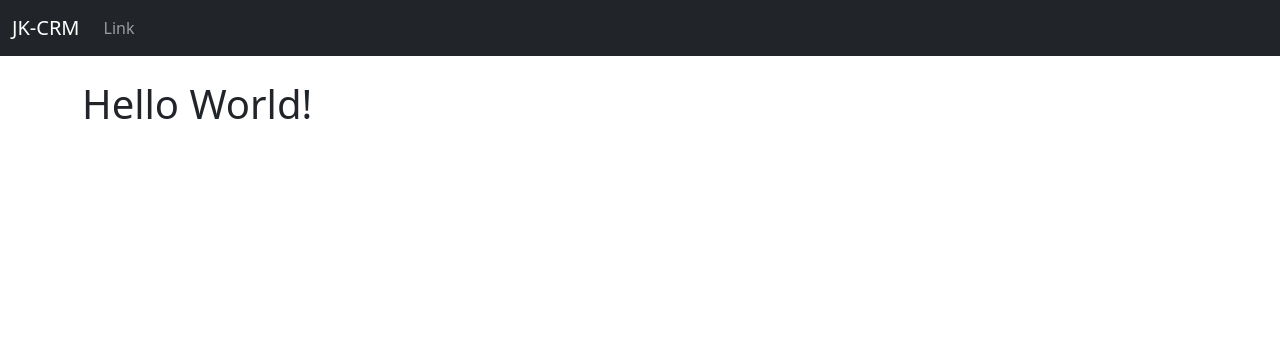
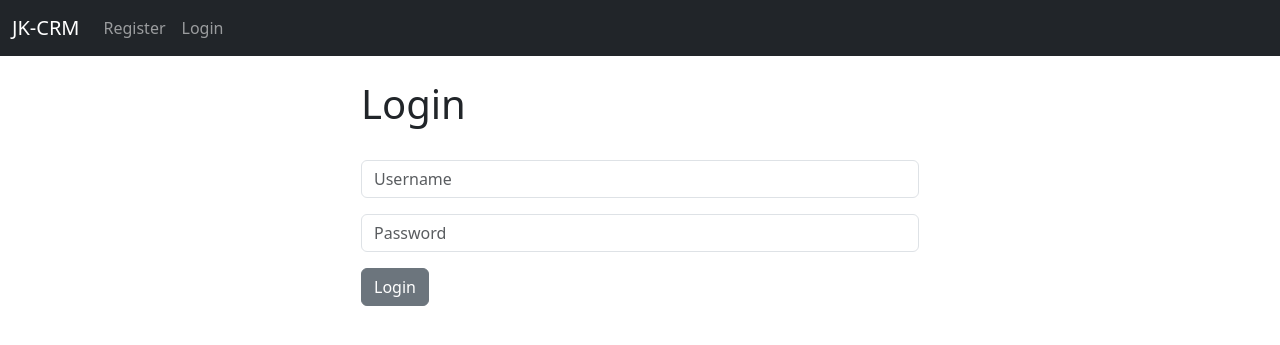
Before and after one commit to allardscheers/crm, a Django app: page / in a window 1280 px wide. Shown: the top 345 px of the page. Run offline with Django 5.2, Linux system fonts and the light colour scheme.

Commit message:
Insert login, logout and registration

```diff
--- a/crm/webapp/templates/base.html
+++ b/crm/webapp/templates/base.html
@@ -10,6 +10,15 @@
     {% include "navbar.html" %}
     <div class="container">
       <br/>
+        {% if messages %}
+          {% for message in messages %}
+            <div class="alert alert-warning alert-dismissible fade show" role="alert">
+              {{ message }}
+              <button type="button" class="btn-close" data-bs-dismiss="alert" aria-label="Close"></button>
+            </div>
+          {% endfor %}
+        {% endif %}
+
         {% block content %}
         {% endblock %}
     </div>
--- a/crm/webapp/templates/home.html
+++ b/crm/webapp/templates/home.html
@@ -1,4 +1,24 @@
 {% extends "base.html" %}
+
 {% block content %}
-<h1>Hello World!</h1>
+    <div class="col-md-6 offset-md-3">
+        {% if user.is_authenticated %}
+        <h1>Welcome back, {{ user.username }}!</h1>
+        {% else %}
+        <h1>Login</h1>
+        <br/>
+        <form method="post" action="{% url 'home' %}">
+            {% csrf_token %}
+            <form>
+            <div class="mb-3">
+                <input type="text" class="form-control" name="username", placeholder="Username" required>
+            </div>
+            <div class="mb-3">
+                <input type="password" class="form-control" name="password", placeholder="Password" required>
+            </div>
+            <button type="submit" class="btn btn-secondary">Login</button>
+            </form>
+        </form>
+        {% endif %}
+    </div>
 {% endblock %}
--- a/crm/webapp/templates/navbar.html
+++ b/crm/webapp/templates/navbar.html
@@ -6,31 +6,19 @@
     </button>
     <div class="collapse navbar-collapse" id="navbarSupportedContent">
       <ul class="navbar-nav me-auto mb-2 mb-lg-0">
-        <!-- <li class="nav-item">
-          <a class="nav-link active" aria-current="page" href="#">Home</a>
-        </li> -->
+        {% if user.is_authenticated %}
         <li class="nav-item">
-          <a class="nav-link" href="#">Link</a>
+          <a class="nav-link" href="{% url 'logout' %}">Logout</a>
         </li>
-        <!-- <li class="nav-item dropdown">
-          <a class="nav-link dropdown-toggle" href="#" role="button" data-bs-toggle="dropdown" aria-expanded="false">
-            Dropdown
-          </a>
-          <ul class="dropdown-menu">
-            <li><a class="dropdown-item" href="#">Action</a></li>
-            <li><a class="dropdown-item" href="#">Another action</a></li>
-            <li><hr class="dropdown-divider"></li>
-            <li><a class="dropdown-item" href="#">Something else here</a></li>
-          </ul>
-        </li> -->
-        <!-- <li class="nav-item">
-          <a class="nav-link disabled" aria-disabled="true">Disabled</a>
-        </li> -->
+        {% else %}
+        <li class="nav-item">
+          <a class="nav-link" href="{% url 'register' %}">Register</a>
+        </li>
+        <li class="nav-item">
+          <a class="nav-link" href="{% url 'home' %}">Login</a>
+        </li>
+        {% endif %}
       </ul>
-      <!-- <form class="d-flex" role="search">
-        <input class="form-control me-2" type="search" placeholder="Search" aria-label="Search"/>
-        <button class="btn btn-outline-success" type="submit">Search</button>
-      </form> -->
     </div>
   </div>
 </nav>
--- /dev/null
+++ b/crm/webapp/templates/register.html
@@ -0,0 +1,5 @@
+{% extends "base.html" %}
+
+{% block content %}
+<h1>Register</h1>
+{% endblock %}
--- a/crm/webapp/urls.py
+++ b/crm/webapp/urls.py
@@ -3,4 +3,7 @@ from . import views
 
 urlpatterns = [
     path("", views.home, name="home"),
+    # path("login/", views.login_user, name="login"),
+    path("logout/", views.logout_user, name="logout"),
+    path("register/", views.register_user, name="register"),
 ]
--- a/crm/webapp/views.py
+++ b/crm/webapp/views.py
@@ -1,5 +1,35 @@
-from django.shortcuts import render
+from django.shortcuts import render, redirect
+from django.contrib.auth import authenticate, login, logout
+from django.contrib import messages
 
 
 def home(request):
-    return render(request, "home.html", {})
+    # Check to see if logging in
+    if request.method == "POST":
+        username = request.POST.get("username")
+        password = request.POST.get("password")
+        # Authenticate the user
+        user = authenticate(request, username=username, password=password)
+        if user is not None:
+            login(request, user)
+            messages.success(request, "You have successfully logged in.")
+            return redirect("home")
+        else:
+            messages.success(request, "Invalid username or password.")
+            return redirect("home")
+    else:
+        return render(request, "home.html", {})
+
+
+def login_user(request):
+    pass
+
+
+def logout_user(request):
+    logout(request)
+    messages.success(request, "You have successfully logged out.")
+    return redirect("home")
+
+
+def register_user(request):
+    return render(request, "register.html", {})
```
Also changed, not shown: crm/webapp/forms.py (added, +64 -0 lines).
